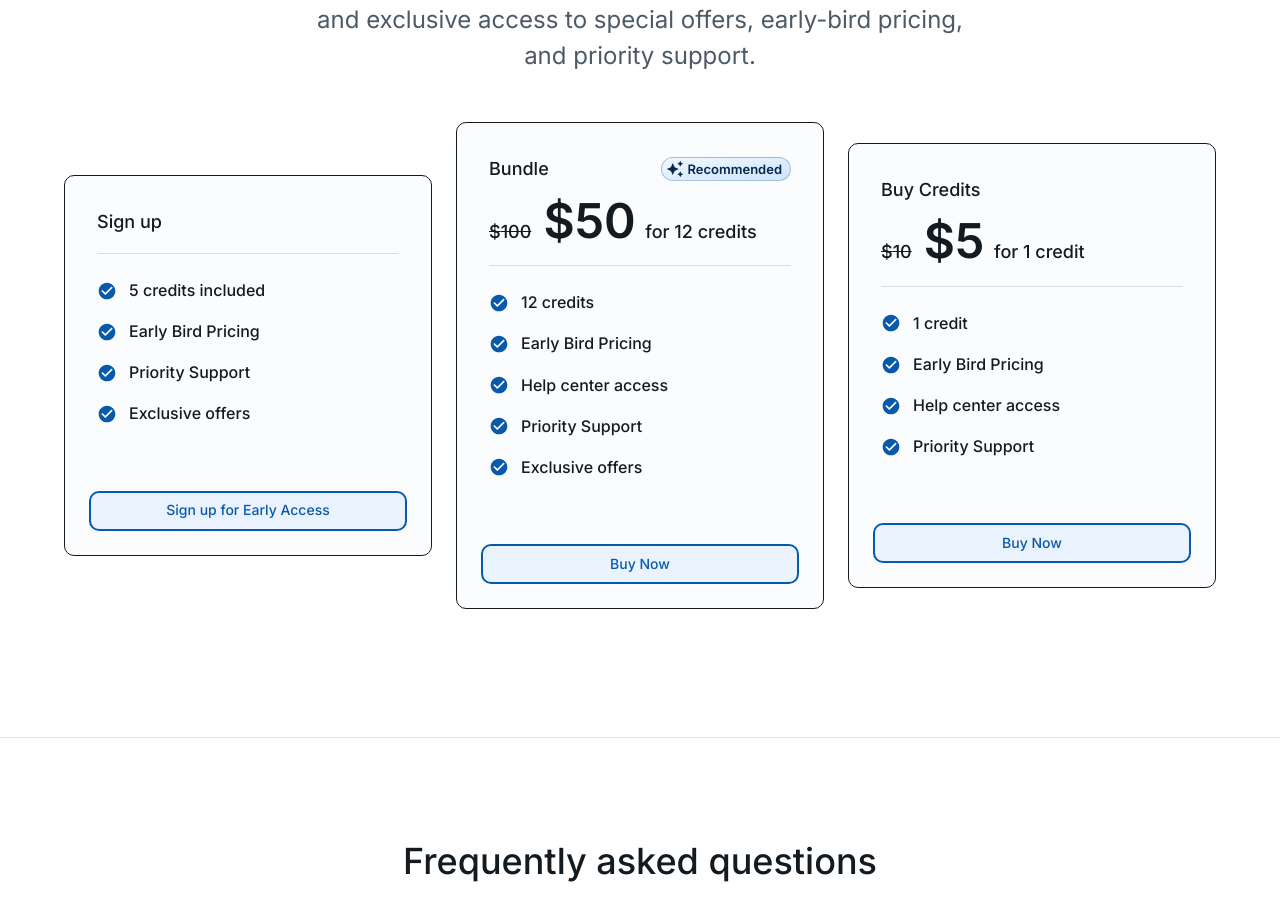
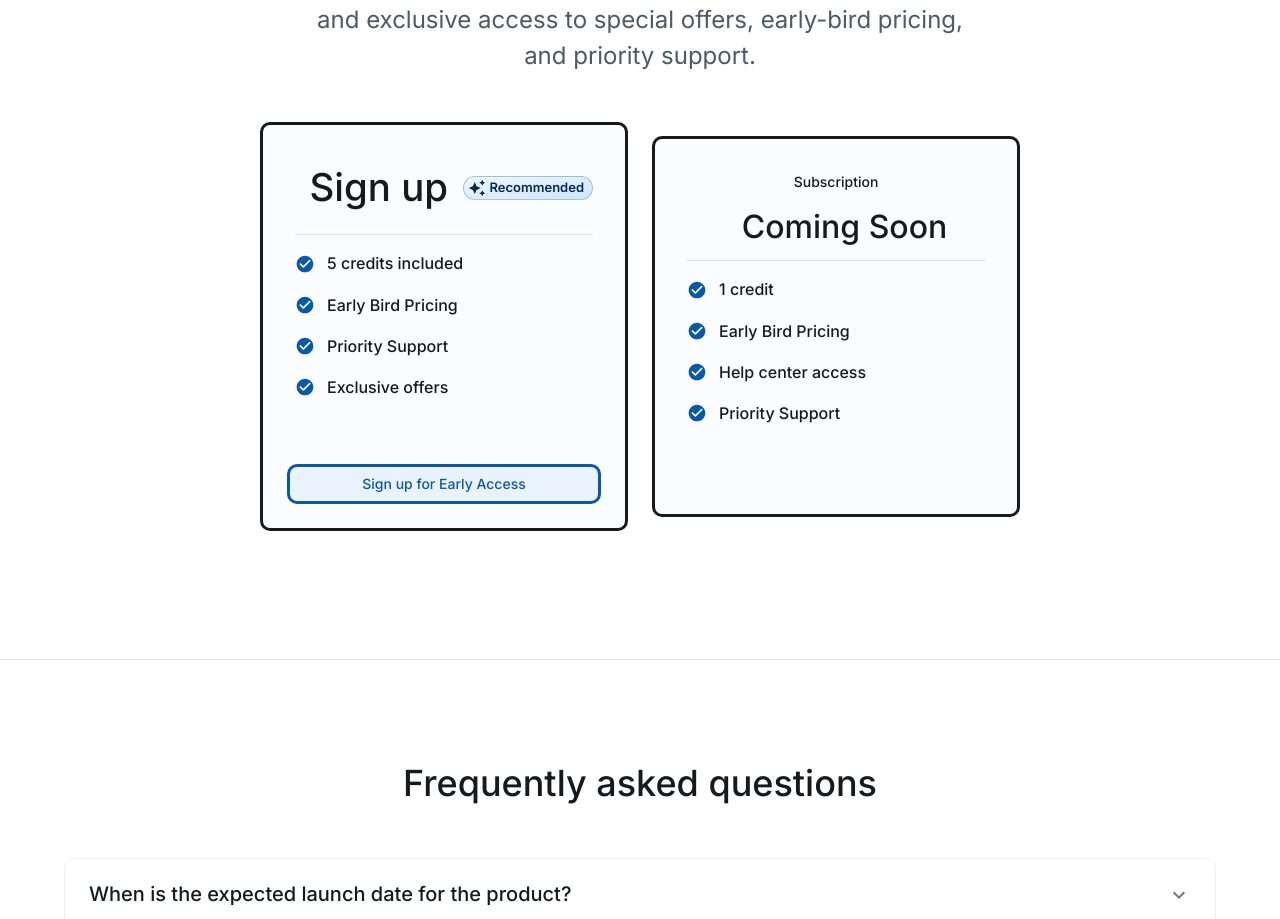
Before and after one commit to Evilcmd/binarydec-landingpage-frontend, a React (Create React App) app: page / in a window 1280 px wide. Shown: the part 3171-4090 px from the top of the page. Built offline with nearby package versions, Linux system fonts and the light colour scheme.

Commit message:
removed the pricing cards and let alone signup and subscription bethere (coming soon).

```diff
--- a/src/components/Pricing.js
+++ b/src/components/Pricing.js
@@ -1,95 +1,107 @@
-import * as React from 'react';
-import Box from '@mui/material/Box';
-import Button from '@mui/material/Button';
-import Card from '@mui/material/Card';
-import Chip from '@mui/material/Chip';
-import CardActions from '@mui/material/CardActions';
-import CardContent from '@mui/material/CardContent';
-import Container from '@mui/material/Container';
-import Divider from '@mui/material/Divider';
-import Grid from '@mui/material/Grid';
-import Typography from '@mui/material/Typography';
-import AutoAwesomeIcon from '@mui/icons-material/AutoAwesome';
-import CheckCircleRoundedIcon from '@mui/icons-material/CheckCircleRounded';
+import * as React from "react";
+import Box from "@mui/material/Box";
+import Button from "@mui/material/Button";
+import Card from "@mui/material/Card";
+import Chip from "@mui/material/Chip";
+import CardActions from "@mui/material/CardActions";
+import CardContent from "@mui/material/CardContent";
+import Container from "@mui/material/Container";
+import Divider from "@mui/material/Divider";
+import Grid from "@mui/material/Grid";
+import Typography from "@mui/material/Typography";
+import AutoAwesomeIcon from "@mui/icons-material/AutoAwesome";
+import CheckCircleRoundedIcon from "@mui/icons-material/CheckCircleRounded";
 
 const tiers = [
   {
-        title: 'Sign up',
-        price: '',
-        pricedesc: '',
+    title: "Sign up",
+    subheader: "Recommended",
+
+    price: "",
+    pricedesc: "",
     description: [
-            '5 credits included',
-            'Early Bird Pricing',
-            'Priority Support',
-            'Exclusive offers',
+      "5 credits included",
+      "Early Bird Pricing",
+      "Priority Support",
+      "Exclusive offers",
     ],
-        buttonText: 'Sign up for Early Access',
-        buttonVariant: 'outlined',
-        href: '/signup'
+    buttonText: "Sign up for Early Access",
+    buttonVariant: "outlined",
+    href: "/signup",
   },
+  // {
+  //     title: 'Bundle',
+  //     // subheader: 'Recommended',
+  //     oldprice: '100',
+  //     price: '50',
+  //     pricedesc: 'for 12 credits',
+  //     description: [
+  //         '12 credits',
+  //         'Early Bird Pricing',
+  //         'Help center access',
+  //         'Priority Support',
+  //         'Exclusive offers',
+  //     ],
+  //     buttonText: 'Buy Now',
+  //     buttonVariant: 'outlined',
+  //     href: '/checkout'
+  // },
   {
-        title: 'Bundle',
-        subheader: 'Recommended',
-        oldprice: '100',
-        price: '50',
-        pricedesc: 'for 12 credits',
+    title: "Buy Credits",
+    oldprice: "10",
+    price: "5",
+    pricedesc: "for 1 credit",
     description: [
-            '12 credits',
-            'Early Bird Pricing',
-            'Help center access',
-            'Priority Support',
-            'Exclusive offers',
+      "1 credit",
+      "Early Bird Pricing",
+      "Help center access",
+      "Priority Support",
     ],
-        buttonText: 'Buy Now',
-        buttonVariant: 'outlined',
-        href: '/checkout'
-    },
-    {
-        title: 'Buy Credits',
-        oldprice: '10',
-        price: '5',
-        pricedesc: 'for 1 credit',
-        description: [
-            '1 credit',
-            'Early Bird Pricing',
-            'Help center access',
-            'Priority Support',
-        ],
-        buttonText: 'Buy Now',
-        buttonVariant: 'outlined',
-        href: '/checkout'
+    buttonText: "Buy Now",
+    buttonVariant: "outlined",
+    href: "/checkout",
   },
 ];
 
 export default function Pricing() {
-
-
-
   return (
     <Container
       id="pricing"
       sx={{
         pt: { xs: 4, sm: 12 },
         pb: { xs: 8, sm: 16 },
-                position: 'relative',
-                display: 'flex',
-                flexDirection: 'column',
-                alignItems: 'center',
+        position: "relative",
+        display: "flex",
+        flexDirection: "column",
+        alignItems: "center",
         gap: { xs: 3, sm: 6 },
       }}
     >
       <Box
         sx={{
-                    width: { sm: '100%', md: '60%' },
-                    textAlign: { sm: 'left', md: 'center' },
+          width: { sm: "100%", md: "60%" },
+          textAlign: { sm: "left", md: "center" },
         }}
       >
-                <Typography component="h2" variant="h4" color="text.primary" style={{ fontSize: '3.5rem' }}>
+        <Typography
+          component="h2"
+          variant="h4"
+          color="text.primary"
+          style={{ fontSize: "3.5rem" }}
+        >
           Pre Launch Offer
         </Typography>
-                <Typography variant="body1" color="text.secondary" style={{ fontSize: '1.5rem' }}>
-                    You can buy credits (1 credit = 1 test) at a massive discount as part of our pre launch offer<br />
-                    All users signing up in the pre launch will get 5 credits free and exclusive access to special offers, early-bird pricing, and priority support.
+        <Typography
+          variant="body1"
+          color="text.secondary"
+          style={{ fontSize: "1.5rem" }}
+        >
+          You can buy credits (1 credit = 1 test) at a massive discount as part
+          of our pre launch offer
+          <br />
+          All users signing up in the pre launch will get 5 credits free and
+          exclusive access to special offers, early-bird pricing, and priority
+          support.
         </Typography>
       </Box>
       <Grid container spacing={3} alignItems="center" justifyContent="center">
@@ -98,83 +110,98 @@ export default function Pricing() {
             item
             key={tier.title}
             xs={12}
-                        sm={tier.title === 'Enterprise' ? 12 : 6}
+            sm={tier.title === "Enterprise" ? 12 : 6}
             md={4}
           >
             <Card
               sx={{
                 p: 2,
-                                display: 'flex',
-                                flexDirection: 'column',
+                display: "flex",
+                flexDirection: "column",
                 gap: 4,
-                                border: tier.title === 'Bundle' ? '1px solid' : '1px solid',
+                border:
+                  tier.title === "Professional" ? "4px solid" : "3px solid",
 
-                                borderColor:
-                                    tier.title === 'Bundle' ? 'grey' : 'grey',
-                                // background:
-                                //     tier.title === 'Bundle'
-                                //         ? 'linear-gradient(#033363, #021F3B)'
-                                //         : undefined,
-
+                borderColor: tier.title === "Professional" ? "white" : "grey",
+                background:
+                  tier.title === "Professional"
+                    ? "linear-gradient(#033363, #021F3B)"
+                    : undefined,
               }}
             >
               <CardContent>
                 <Box
                   sx={{
                     mb: 1,
-                                        display: 'flex',
-                                        justifyContent: 'space-between',
-                                        alignItems: 'center',
-                                        color: tier.title === 'Professional' ? 'grey.100' : '',
+                    display: "flex",
+                    justifyContent: "space-between",
+                    alignItems: "center",
+                    color: tier.title === "Professional" ? "grey.100" : "",
                   }}
                 >
-                                    <Typography component="h3" variant="h6">
-                                        {tier.title}
+                  <Typography
+                    component="h3"
+                    variant="h6"
+                    sx={{
+                      display: "flex",
+                      justifyContent: "center",
+                      width: "100%",
+                      fontSize: tier.title == "Sign up" ? "2.4rem" : "",
+                    }}
+                  >
+                    {tier.title != "Sign up" ? "Subscription" : tier.title}
                   </Typography>
-                                    {tier.title === 'Bundle' && (
+                  {tier.title === "Sign up" && (
                     <Chip
                       icon={<AutoAwesomeIcon />}
                       label={tier.subheader}
                       size="small"
                       sx={{
                         background: (theme) =>
-                                                    theme.palette.mode === 'light' ? '' : 'none',
-                                                backgroundColor: 'primary.contrastText',
-                                                '& .MuiChip-label': {
-                                                    color: 'primary.dark',
+                          theme.palette.mode === "light" ? "" : "none",
+                        backgroundColor: "primary.contrastText",
+                        "& .MuiChip-label": {
+                          color: "primary.dark",
                         },
-                                                '& .MuiChip-icon': {
-                                                    color: 'primary.dark',
+                        "& .MuiChip-icon": {
+                          color: "primary.dark",
                         },
                       }}
                     />
                   )}
                 </Box>
-                                {tier.price != '' ? (
 
                 <Box
                   sx={{
-                                            display: 'flex',
-                                            alignItems: 'baseline',
-                                            color: tier.title === 'Professional' ? 'grey.50' : undefined,
+                    display: "flex",
+                    alignItems: "baseline",
+                    color:
+                      tier.title === "Professional" ? "grey.50" : undefined,
                   }}
                 >
-                                        <Typography component="h3" variant="h6" style={{ textDecoration: 'line-through' }}>
-                                            ${tier.oldprice}
+                  {tier.title != "Sign up" ? (
+                    <Typography
+                      component="h3"
+                      variant="h6"
+                      style={{
+                        fontSize: "2rem",
+                        display: "flex",
+                        justifyContent: "center",
+                        width: "100%",
+                      }}
+                    >
+                      &nbsp; Coming Soon
                     </Typography>
-                                        <Typography component="h3" variant="h2">
-                                            &nbsp;${tier.price}
-                                        </Typography>
-                                        <Typography component="h3" variant="h6">
-                                            &nbsp; {tier.pricedesc}
-                                        </Typography>
+                  ) : (
+                    <></>
+                  )}
                 </Box>
-                                ) : <></>}
+
                 <Divider
                   sx={{
-                                        my: 2,
+                    my: 1,
                     opacity: 0.2,
-                                        borderColor: 'grey.500',
+                    borderColor: "grey.500",
                   }}
                 />
                 {tier.description.map((line) => (
@@ -182,18 +209,18 @@ export default function Pricing() {
                     key={line}
                     sx={{
                       py: 1,
-                                            display: 'flex',
+                      display: "flex",
                       gap: 1.5,
-                                            alignItems: 'center',
+                      alignItems: "center",
                     }}
                   >
                     <CheckCircleRoundedIcon
                       sx={{
                         width: 20,
                         color:
-                                                    tier.title === 'Professional'
-                                                        ? 'primary.light'
-                                                        : 'primary.main',
+                          tier.title === "Professional"
+                            ? "primary.light"
+                            : "primary.main",
                       }}
                     />
                     <Typography
@@ -201,7 +228,9 @@ export default function Pricing() {
                       variant="subtitle2"
                       sx={{
                         color:
-                                                    tier.title === 'Professional' ? 'grey.200' : undefined,
+                          tier.title === "Professional"
+                            ? "grey.200"
+                            : undefined,
                       }}
                     >
                       {line}
@@ -210,6 +239,7 @@ export default function Pricing() {
                 ))}
               </CardContent>
               <CardActions>
+                {tier.title == "Sign up" ? (
                   <Button
                     fullWidth
                     variant={tier.buttonVariant}
@@ -217,11 +247,14 @@ export default function Pricing() {
                     href={tier.href}
                     target="_blank"
                     sx={{
-                                        border: '2px solid',
+                      border: "3px solid",
                     }}
                   >
                     {tier.buttonText}
                   </Button>
+                ) : (
+                  <></>
+                )}
               </CardActions>
             </Card>
           </Grid>
```
Lines whose indentation alone changed are shown as unchanged.
